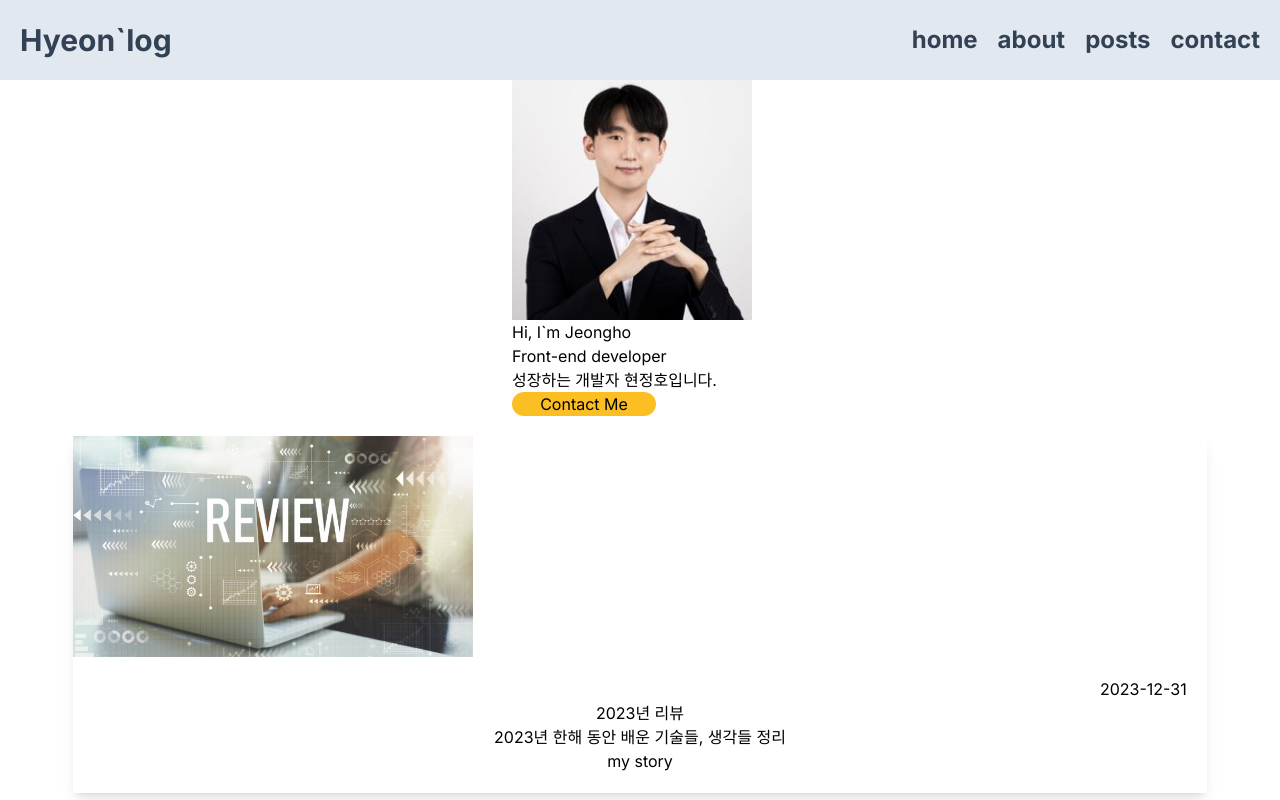
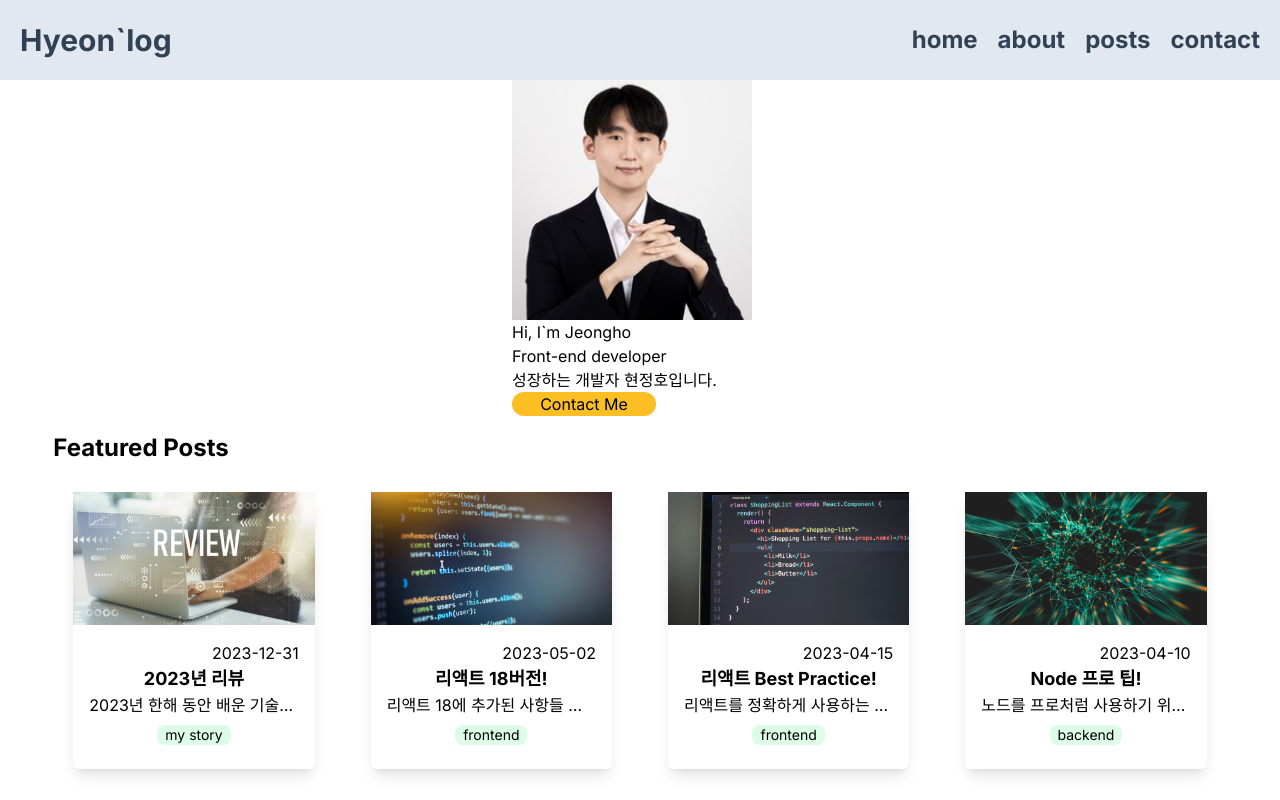
Before and after one commit to hyeon9782/next-blog-work, a Next.js app: page / in a window 1280 px wide. Shown: the top 800 px of the page. Built offline with nearby package versions, Linux system fonts and the light colour scheme.

Commit message:
feat: FeaturedPosts 컴포넌트 개발

```diff
--- a/src/app/page.tsx
+++ b/src/app/page.tsx
@@ -1,23 +1,14 @@
 import Profile from '@/components/about/Profile'
 import CarouselPosts from '@/components/posts/CarouselPosts'
 import FeaturedPosts from '@/components/posts/FeaturedPosts'
-import LikePosts from '@/components/posts/LikePosts'
-import PostsGrid from '@/components/posts/PostsGrid'
-import { getPosts } from '@/service/posts'
-import Image from 'next/image'
 
-export default async function Home() {
-
-  const posts = await getPosts()
-
-  const featuredPosts = posts.filter(post => post.featured === true)
-
+export default function Home() {
   return (
     <div>
       <div className='flex justify-center'>
         <Profile />
       </div>
-      <FeaturedPosts posts={featuredPosts}/>
+      <FeaturedPosts />
       <CarouselPosts />
     </div>
   )
--- a/src/components/posts/FeaturedPosts.tsx
+++ b/src/components/posts/FeaturedPosts.tsx
@@ -1,13 +1,14 @@
-import { Posts } from '@/service/posts'
+import { getPosts } from '@/service/posts'
 import React from 'react'
-import PostsCard from './PostsCard'
-type Props = {
-    posts: Posts
-}
-export default function FeaturedPosts({ posts }: Props) {
+import PostsGrid from './PostsGrid'
+
+export default async function FeaturedPosts() {
+    const posts = await getPosts()
+    const featuredPosts = posts.filter(post => post.featured === true)
   return (
     <section className='my-4'>
-        {posts.map(post => <PostsCard post={post} key={post.path} width='300'/>)}
+        <h2 className='text-2xl font-bold my-2'>Featured Posts</h2>
+        <PostsGrid posts={featuredPosts}/>
     </section>
   )
 }
--- a/src/components/posts/PostsCard.tsx
+++ b/src/components/posts/PostsCard.tsx
@@ -5,29 +5,27 @@ import { useRouter } from 'next/navigation';
 
 type Props = {
   post : Posts;
-  width : string;
 }
 
-export default function PostsCard({ post, width }: Props) {
+export default function PostsCard({ post }: Props) {
 
   const router = useRouter();
 
   return (
-    <div className={'m-5 shadow-lg'} onClick={() => router.push(`/posts/${post.path}`)}>
-      <div className=''>
-          <Image
-            src={`/images/posts/${post.path}.png`}
-            alt="이미지"
-            width={width === "450" ? 450 : 400}
-            height={300}
-          />
+    <article className='m-5 shadow-lg rounded-md' onClick={() => router.push(`/posts/${post.path}`)}>
+      <Image
+        className='w-full'
+        src={`/images/posts/${post.path}.png`}
+        alt="이미지"
+        width={300}
+        height={200}
+      />
+      <div className='flex flex-col items-center p-4'>
+          <time className='self-end'>{post.date.toString()}</time>
+          <div className='text-lg font-bold'>{post.title}</div>
+          <p className='w-full truncate text-center'>{post.description}</p>
+          <span className='text-sm rounded-lg bg-green-100 px-2 my-2'>{post.category}</span>
       </div>
-      <div className='p-5 text-center'>
-          <div className='text-end'>{post.date}</div>
-          <div>{post.title}</div>
-          <div>{post.description}</div>
-          <div>{post.category}</div>
-      </div>
-    </div>
+    </article>
   )
 }
--- a/src/components/posts/PostsGrid.tsx
+++ b/src/components/posts/PostsGrid.tsx
@@ -7,8 +7,14 @@ type Props = {
 
 export default function PostsGrid({ posts }: Props) {
   return (
-    <div className='flex flex-wrap'>
-      {posts.map(post => <PostsCard key={post.path} post={post} width='450'/>)}
-    </div>
+    <ul className='grid gap-4 grid-cols sm:grid-cols-2 md:grid-cols-3 lg:grid-cols-4'>
+      {
+        posts.map(post => (
+          <li key={post.path}>
+            <PostsCard post={post} />
+          </li>
+        ))
+      }
+    </ul>
   )
 }
```
